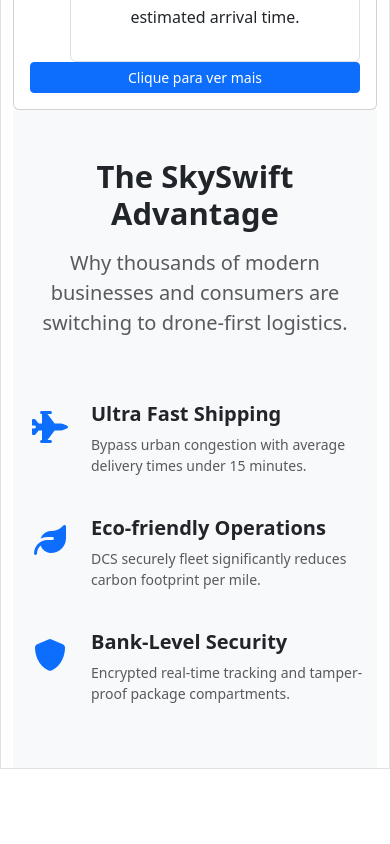
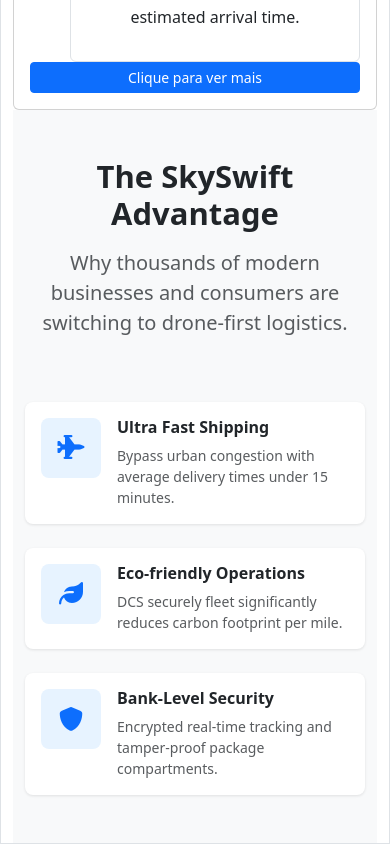
Before and after one commit to FFCfelps1/Projeto_Semestral_Entrega_via_drones, a React (Vite) app in the folder front/: page / in a window 390 px wide. Shown: the part 1539-2383 px from the top of the page. Before the commit the page ends 2308 px from the top, so only its background shows below. Built offline with nearby package versions, Linux system fonts and the light colour scheme.

Commit message:
style: Optimize Advantages section for mobile responsiveness with better card design

```diff
--- a/front/src/Advantages.jsx
+++ b/front/src/Advantages.jsx
@@ -36,19 +36,23 @@ const Advantages = () => {
         {/* Advantages Cards */}
         <div className="row g-4">
           {advantages.map((advantage) => (
-            <div key={advantage.id} className="col-md-6 col-lg-4">
-              <div className="d-flex gap-3">
+            <div key={advantage.id} className="col-sm-12 col-md-6 col-lg-4">
+              <div className="d-flex gap-3 p-3 h-100" style={{ backgroundColor: 'white', borderRadius: '8px', boxShadow: '0 1px 3px rgba(0, 0, 0, 0.1)' }}>
                 {/* Icon */}
                 <div className="flex-shrink-0">
-                  <div className="d-flex align-items-center justify-content-center" style={{ width: '50px', height: '50px' }}>
-                    <i className={`fa fa-${advantage.icon} fa-2x text-primary`}></i>
+                  <div className="d-flex align-items-center justify-content-center" style={{ width: '60px', height: '60px', backgroundColor: '#e7f3ff', borderRadius: '8px' }}>
+                    <i className={`fa fa-${advantage.icon} fa-xl text-primary`}></i>
                   </div>
                 </div>
 
                 {/* Content */}
                 <div className="flex-grow-1">
-                  <h5 className="fw-bold mb-2">{advantage.title}</h5>
-                  <p className="text-muted small">{advantage.description}</p>
+                  <h5 className="fw-bold mb-2" style={{ fontSize: 'clamp(1rem, 2vw, 1.125rem)' }}>
+                    {advantage.title}
+                  </h5>
+                  <p className="text-muted small mb-0" style={{ fontSize: 'clamp(0.875rem, 1.5vw, 0.95rem)' }}>
+                    {advantage.description}
+                  </p>
                 </div>
               </div>
             </div>
```
